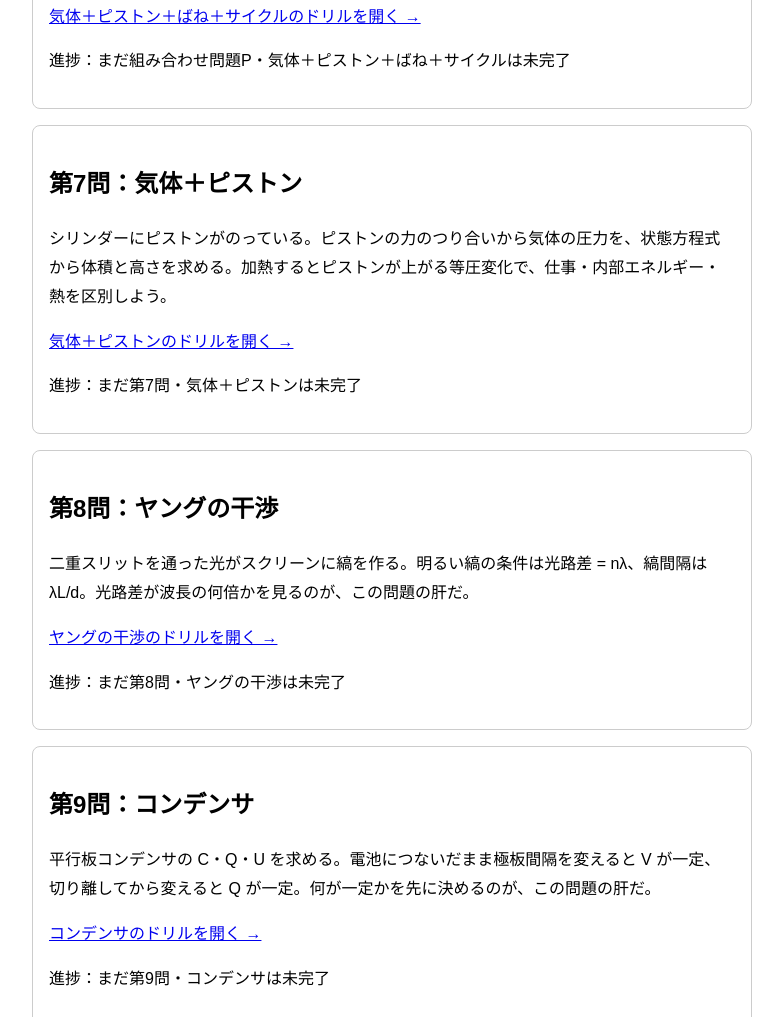
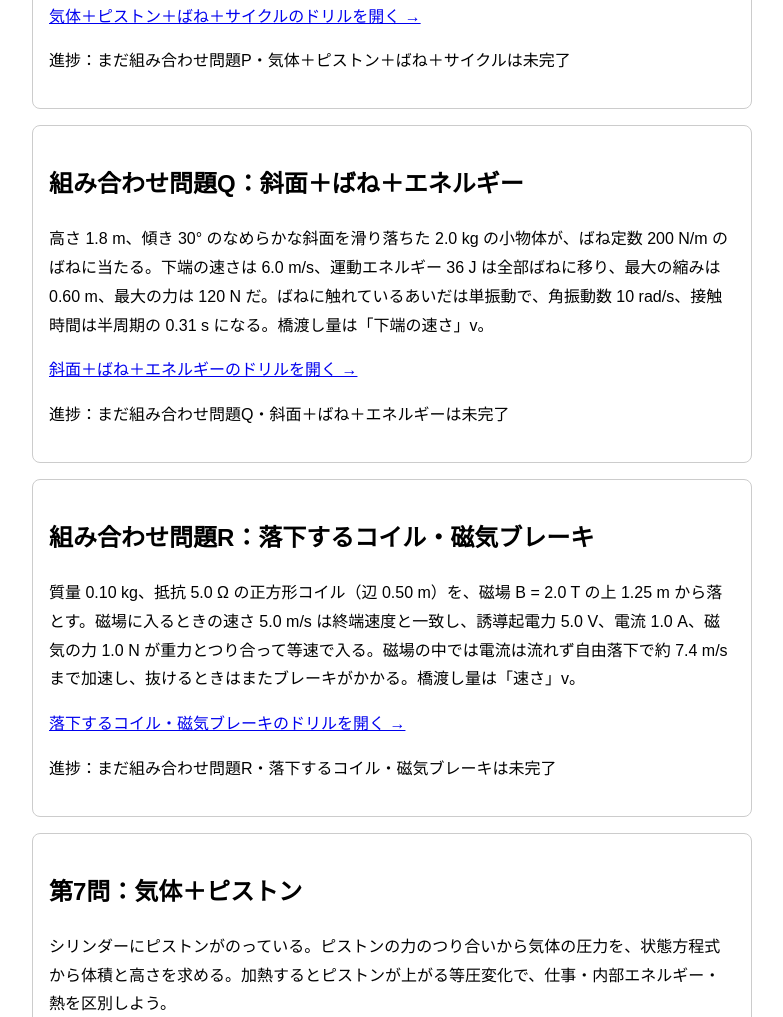
Before and after one commit to cyoukoz/koukou-butsuri-kouryaku, a plain HTML site: page index.html in a window 1280 px wide. Shown: the part 7678-8695 px from the top of the page, without its empty margins (248-1031 px from the left). Drawn offline with Linux system fonts and the light colour scheme.

Commit message:
Add files via upload

```diff
--- a/index.html
+++ b/index.html
@@ -177,6 +177,20 @@
   <p>ばねのついたピストンのシリンダーで、ヘリウムをサイクルさせる。加熱でピストンが上がるとばねが縮むので圧力も上がり、仕事は台形の面積 115 J、吸熱は 325 J だ。ピストンを固定して冷やし、等温圧縮で戻すと、正味の仕事は 25.8 J、効率は約 7.9% になる。橋渡し量は「圧力・体積」p・V。</p>
   <p><a href="content/mechanics/gas-spring-cycle.html">気体＋ピストン＋ばね＋サイクルのドリルを開く →</a></p>
   <p id="progress-combo-gas-spring-cycle">進捗：読み込み中…</p>
+</div>
+
+<div class="card">
+  <h2>組み合わせ問題Q：斜面＋ばね＋エネルギー</h2>
+  <p>高さ 1.8 m、傾き 30° のなめらかな斜面を滑り落ちた 2.0 kg の小物体が、ばね定数 200 N/m のばねに当たる。下端の速さは 6.0 m/s、運動エネルギー 36 J は全部ばねに移り、最大の縮みは 0.60 m、最大の力は 120 N だ。ばねに触れているあいだは単振動で、角振動数 10 rad/s、接触時間は半周期の 0.31 s になる。橋渡し量は「下端の速さ」v。</p>
+  <p><a href="content/mechanics/slope-spring.html">斜面＋ばね＋エネルギーのドリルを開く →</a></p>
+  <p id="progress-combo-slope-spring">進捗：読み込み中…</p>
+</div>
+
+<div class="card">
+  <h2>組み合わせ問題R：落下するコイル・磁気ブレーキ</h2>
+  <p>質量 0.10 kg、抵抗 5.0 Ω の正方形コイル（辺 0.50 m）を、磁場 B = 2.0 T の上 1.25 m から落とす。磁場に入るときの速さ 5.0 m/s は終端速度と一致し、誘導起電力 5.0 V、電流 1.0 A、磁気の力 1.0 N が重力とつり合って等速で入る。磁場の中では電流は流れず自由落下で約 7.4 m/s まで加速し、抜けるときはまたブレーキがかかる。橋渡し量は「速さ」v。</p>
+  <p><a href="content/mechanics/fall-loop.html">落下するコイル・磁気ブレーキのドリルを開く →</a></p>
+  <p id="progress-combo-fall-loop">進捗：読み込み中…</p>
 </div>
 
 <div class="card">
@@ -430,6 +444,10 @@
       p.comboCapSpringGravDone ? '進捗：組み合わせ問題O・コンデンサ＋ばね＋重力を完了済み ✓' : '進捗：まだ組み合わせ問題O・コンデンサ＋ばね＋重力は未完了';
     document.getElementById('progress-combo-gas-spring-cycle').textContent =
       p.comboGasSpringCycleDone ? '進捗：組み合わせ問題P・気体＋ピストン＋ばね＋サイクルを完了済み ✓' : '進捗：まだ組み合わせ問題P・気体＋ピストン＋ばね＋サイクルは未完了';
+    document.getElementById('progress-combo-slope-spring').textContent =
+      p.comboSlopeSpringDone ? '進捗：組み合わせ問題Q・斜面＋ばね＋エネルギーを完了済み ✓' : '進捗：まだ組み合わせ問題Q・斜面＋ばね＋エネルギーは未完了';
+    document.getElementById('progress-combo-fall-loop').textContent =
+      p.comboFallLoopDone ? '進捗：組み合わせ問題R・落下するコイル・磁気ブレーキを完了済み ✓' : '進捗：まだ組み合わせ問題R・落下するコイル・磁気ブレーキは未完了';
     document.getElementById('progress-gas-piston').textContent =
       p.gasPistonDone ? '進捗：第7問・気体＋ピストンを完了済み ✓' : '進捗：まだ第7問・気体＋ピストンは未完了';
     document.getElementById('progress-young').textContent =
@@ -505,6 +523,8 @@
     document.getElementById('progress-combo-rail-cap-coil').textContent = '進捗：読み込めなかった（このブラウザでは IndexedDB が使えない可能性があります）';
     document.getElementById('progress-combo-cap-spring-grav').textContent = '進捗：読み込めなかった（このブラウザでは IndexedDB が使えない可能性があります）';
     document.getElementById('progress-combo-gas-spring-cycle').textContent = '進捗：読み込めなかった（このブラウザでは IndexedDB が使えない可能性があります）';
+    document.getElementById('progress-combo-slope-spring').textContent = '進捗：読み込めなかった（このブラウザでは IndexedDB が使えない可能性があります）';
+    document.getElementById('progress-combo-fall-loop').textContent = '進捗：読み込めなかった（このブラウザでは IndexedDB が使えない可能性があります）';
     document.getElementById('progress-gas-piston').textContent = '進捗：読み込めなかった（このブラウザでは IndexedDB が使えない可能性があります）';
     document.getElementById('progress-young').textContent = '進捗：読み込めなかった（このブラウザでは IndexedDB が使えない可能性があります）';
     document.getElementById('progress-capacitor').textContent = '進捗：読み込めなかった（このブラウザでは IndexedDB が使えない可能性があります）';
```
